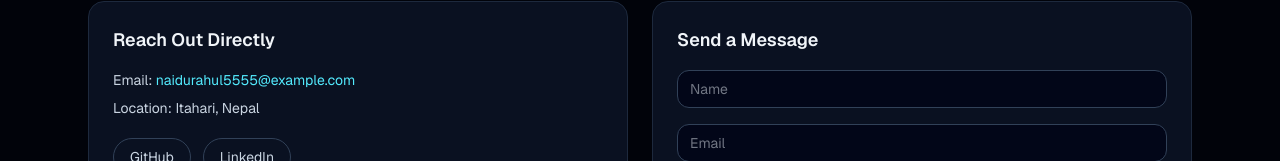
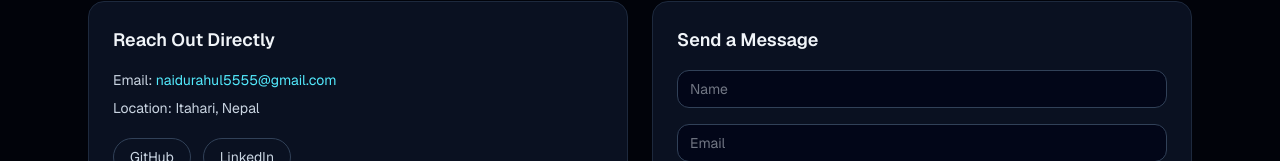
Before and after one commit to naidurahul/Personal_QA_portfolio, a Next.js app: page / in a window 1280 px wide. Shown: the part 3390-3551 px from the top of the page. Built offline with nearby package versions, Linux system fonts and the light colour scheme.

Commit message:
update email id

```diff
--- a/src/data/site.ts
+++ b/src/data/site.ts
@@ -3,7 +3,7 @@ export const siteConfig = {
   title: "QA Engineer",
   shortBio:
     "Crafting reliable digital experiences with clean quality processes and thoughtful testing.",
-  email: "naidurahul5555@example.com",
+  email: "naidurahul5555@gmail.com",
   location: "Itahari, Nepal",
   resumeUrl: "/Rahul%20Naidu.pdf",
   socialLinks: {
```
